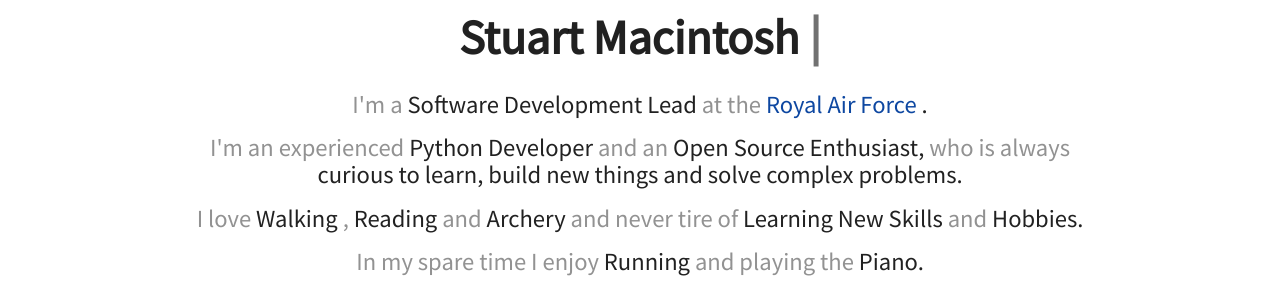
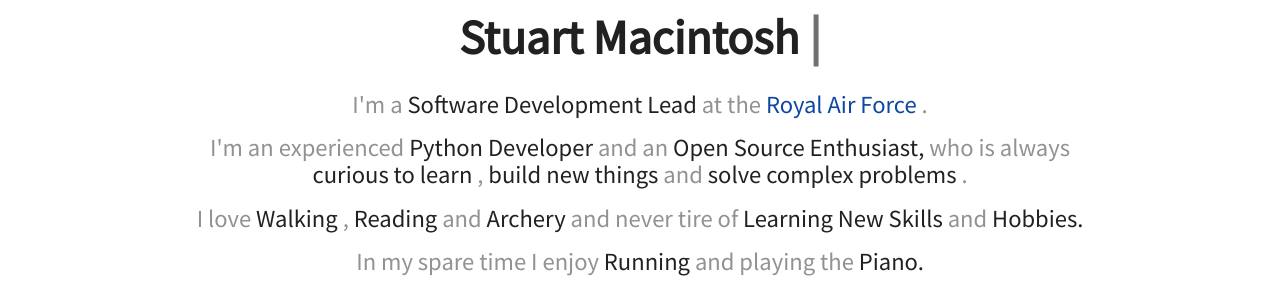
Before and after one commit to SmTaUcM/SmTaUcM.github.io, a Jekyll site: the page built from index.html, in a window 1280 px wide. Shown: the part 287-581 px from the top of the page. Built offline with Jekyll 4.4.1, drawn with Linux system fonts in a browser that asks for light colours; nearby versions of some CDN libraries.

Commit message:
index.html - Further formatting.

```diff
--- a/index.html
+++ b/index.html
@@ -23,18 +23,17 @@
     <h5 id="test1">
       <span style="color:#929292;">I'm a </span>Software Development Lead
       <span style="color:#929292;">at the</span>
-      <span class="hov"><a href="http://www.raf.mod.uk" target="_blank">Royal Air Force</a>
-      </span>.
+      <span class="hov"><a href="http://www.raf.mod.uk" target="_blank">Royal Air Force</a></span>
+	  <span style="color:#929292;">.</span>
     </h5>
 
     <h5 id="test2">
       <span style="color:#929292;">I'm an experienced </span>Python Developer
-      <span style="color:#929292;">and an</span> Open Source Enthusiast,<span
-        style="color:#929292;"
-      >
-        who is always
-      </span>
-      curious to learn, build new things and solve complex problems.
+      <span style="color:#929292;">and an</span> Open Source Enthusiast,
+	  <span style="color:#929292;">who is always</span> curious to learn
+	  <span style="color:#929292;">,</span> build new things
+	  <span style="color:#929292;">and</span> solve complex problems
+	  <span style="color:#929292;">.</span>
     </h5>
 
     <h5 id="test3">
```
